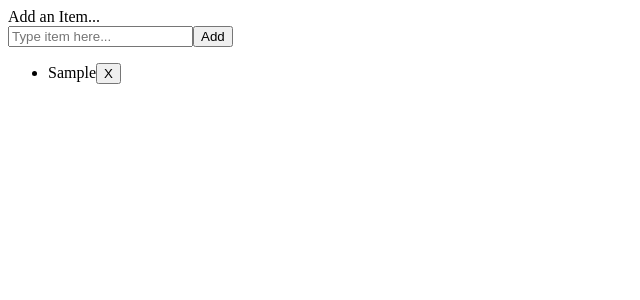
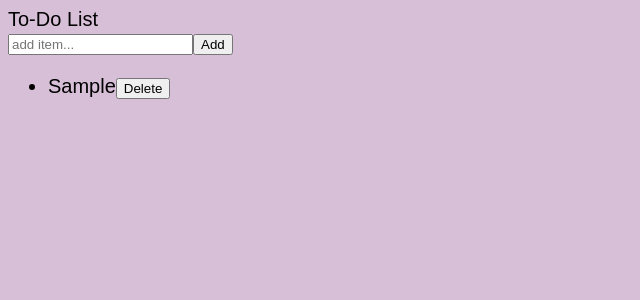
Before and after one commit to JHenrysson/todoList, a React (Create React App) app: page / in a window 1280 px wide. Both pictures are taken after typing "Sample" into the empty fields and a click on the button "Add". Shown: the top 300 px of the page, without its empty margins (0-640 px from the left). Built offline with nearby package versions, Linux system fonts and the light colour scheme.

Commit message:
edited text app.js & add html file

```diff
--- a/src/App.js
+++ b/src/App.js
@@ -1,4 +1,5 @@
 import React, { Component } from 'react';
+import './app.css';
 
 
     class App extends Component {
@@ -39,16 +40,15 @@ import React, { Component } from 'react';
         const updatedList = list.filter(item => item.id !== id);
         this.setState({list:updatedList})
     }
-
         render() {
             return (
                 <div className="App">
                     <div>
-                    Add an Item...
+                    To-Do List
                     <br/>
                     <input
                         type="text"
-                        placeholder="Type item here..."
+                        placeholder="add item... "
                         value= {this.state.newItem}
                         onChange={e => this.updateInput("newItem",e.target.value)}
                         />
@@ -66,7 +66,7 @@ import React, { Component } from 'react';
                                  <button
                                      onClick = {() => this.deleteItem(item.id)}
                                  >
-                                     X
+                                     Delete
                                  </button>
                                  </li>
                              )
--- /dev/null
+++ b/src/app.css
@@ -0,0 +1,26 @@
+body{
+    background: thistle;
+    font-family: 'Montserrat', sans-serif;
+    font-size: 20px;
+}
+
+.btn{
+    background: pink;
+    margin: 20px;
+}
+
+.add-btn{
+    background: lightblue;
+    width: 40px;
+    height: 40px;
+}
+.app-title{
+    text-align: center;
+    color: lightblue;
+    font-size: 70px;
+}
+.container{
+    border: 5px solid pink;
+    border-radius: 25px;
+
+}
```
Also changed, not shown: src/index.html (added, +13 -0 lines).
